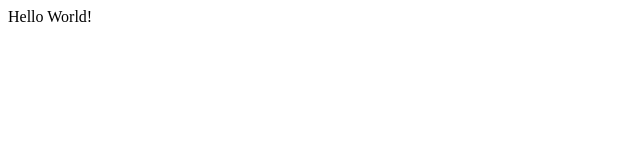
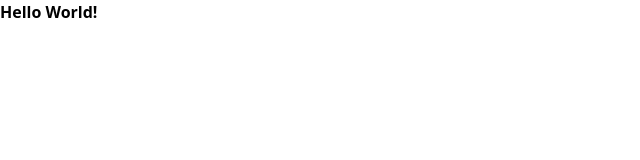
Before and after one commit to knagato/cryptone, a Next.js app in the folder packages/web/: page / in a window 1280 px wide. Shown: the top 160 px of the page, without its empty margins (0-640 px from the left). Built offline with nearby package versions, Linux system fonts and the light colour scheme.

Commit message:
add tailwind

```diff
--- a/packages/contracts/hardhat.config.ts
+++ b/packages/contracts/hardhat.config.ts
@@ -23,12 +23,15 @@ const config: HardhatUserConfig = {
     hardhat: {
       initialBaseFeePerGas: 0,
     },
+    mumbai: {
+      url: `https://polygon-mumbai.g.alchemy.com/v2/${process.env.ALCHEMY_API_KEY}`,
+      accounts: [process.env.WALLET_PRIVATE_KEY!].filter(Boolean),
+    },
   },
   paths: {
     artifacts: "artifacts",
     cache: "cache",
     sources: "contracts",
-    tests: "test",
   },
   typechain: {
     outDir: "typechain",
--- a/packages/web/pages/index.tsx
+++ b/packages/web/pages/index.tsx
@@ -1,7 +1,7 @@
 import type { NextPage } from "next";
 
 const Home: NextPage = () => {
-  return <div>Hello World!</div>;
+  return <div className="font-semibold">Hello World!</div>;
 };
 
 export default Home;
--- /dev/null
+++ b/packages/web/postcss.config.js
@@ -0,0 +1,6 @@
+module.exports = {
+  plugins: {
+    tailwindcss: {},
+    autoprefixer: {},
+  },
+}
--- /dev/null
+++ b/packages/web/src/styles/global.css
@@ -0,0 +1,3 @@
+@tailwind base;
+@tailwind components;
+@tailwind utilities;
--- /dev/null
+++ b/packages/web/tailwind.config.js
@@ -0,0 +1,8 @@
+/** @type {import('tailwindcss').Config} */
+module.exports = {
+  content: ["./pages/**/*.{js,ts,jsx,tsx}", "./src/**/*.{js,ts,jsx,tsx}"],
+  theme: {
+    extend: {},
+  },
+  plugins: [],
+};
```
Also changed, not shown: packages/web/package.json (+6 -1 lines), packages/web/pages/_app.tsx (+4 -3 lines), packages/web/tsconfig.json (+16 -5 lines), packages/contracts/tasks/index.tsx (renamed from packages/contracts/tasks/index.ts), 2 other files (tests, documents, lock files or other folders).
